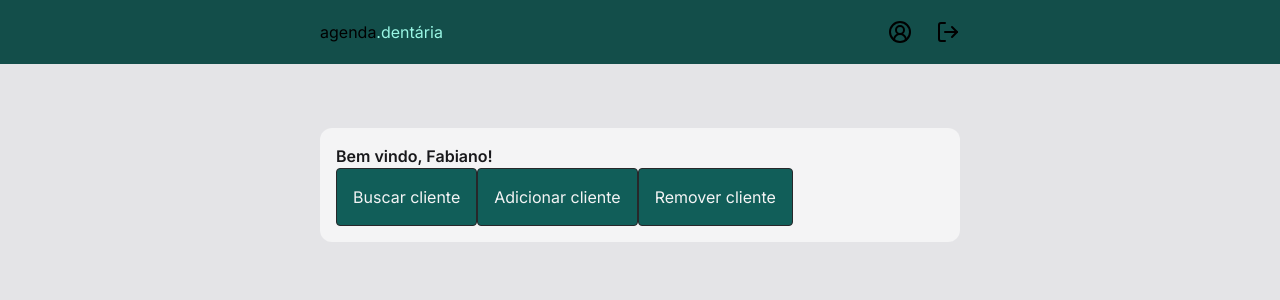
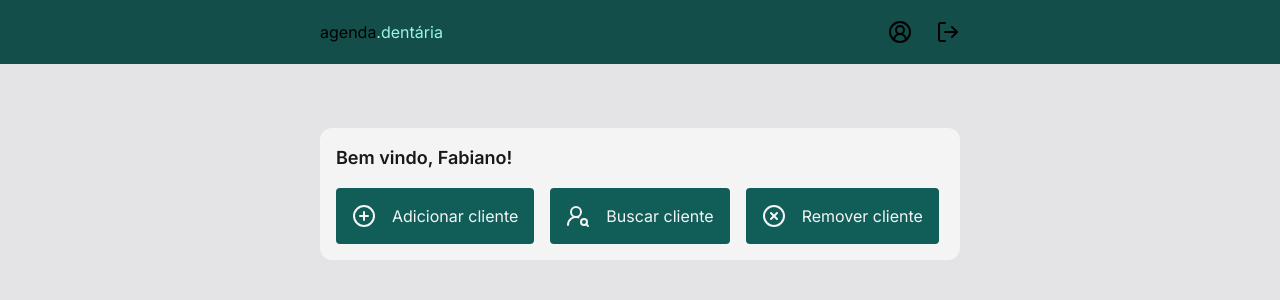
Before and after one commit to fabianomartinsdev/agenda.dentaria, a Next.js app: page /main in a window 1280 px wide. Shown: the top 300 px of the page. Built offline with nearby package versions, Linux system fonts and the light colour scheme.

Commit message:
Fixed main page

```diff
--- a/src/app/components/LinkButton.tsx
+++ /dev/null
@@ -1,30 +0,0 @@
-import { ComponentProps } from "react";
-import { clsx, type ClassValue } from "clsx";
-import { twMerge } from "tailwind-merge";
-
-function cn(...inputs: ClassValue[]) {
-  return twMerge(clsx(inputs));
-}
-
-interface LinkButtonProps extends ComponentProps<"a"> {
-  name: string;
-}
-
-export default function LinkButton({
-  name,
-  className,
-  ...props
-}: LinkButtonProps) {
-  return (
-    <a
-      href=""
-      className={cn(
-        "border border-zinc-800 flex gap-4 p-4 rounded bg-teal-800 text-zinc-100",
-        className
-      )}
-      {...props}
-    >
-      {name}
-    </a>
-  );
-}
--- a/src/app/main/page.tsx
+++ b/src/app/main/page.tsx
@@ -1,8 +1,8 @@
-import { CirclePlus, CircleX, UserRound } from "lucide-react";
+import { CirclePlus, CircleX, UserRoundSearch } from "lucide-react";
 import Header from "../components/Header";
-import LinkButton from "../components/LinkButton";
+import Link from "next/link";
 
-export default function Main() {
+export default async function Main() {
   const user = "Fabiano";
 
   return (
@@ -11,15 +11,31 @@ export default function Main() {
       <main className="mt-16">
         <div className="max-[600px]:flex-col max-[600px]:w-2/3 w-1/2 rounded-xl m-auto flex bg-zinc-100 text-zinc-800 p-4">
           <div className="flex flex-col">
-            <h1 className="text-zinc-900 font-semibold">Bem vindo, {user}!</h1>
-            <div className="flex">
-              <LinkButton name="Buscar cliente"></LinkButton>
-              <LinkButton name="Adicionar cliente">
+            <h1 className="text-lg text-zinc-900 font-semibold">
+              Bem vindo, {user}!
+            </h1>
+            <div className="mt-4 flex gap-4">
+              <Link
+                href="/#"
+                className="flex gap-4 p-4 rounded bg-teal-800 text-zinc-100 hover:bg-teal-700 transition"
+              >
                 <CirclePlus />
-              </LinkButton>
-              <LinkButton name="Remover cliente">
+                Adicionar cliente
+              </Link>
+              <Link
+                href="/#"
+                className="flex gap-4 p-4 rounded bg-teal-800 text-zinc-100 hover:bg-teal-700 transition"
+              >
+                <UserRoundSearch />
+                Buscar cliente
+              </Link>
+              <Link
+                href="/#"
+                className="flex gap-4 p-4 rounded bg-teal-800 text-zinc-100 hover:bg-teal-700 transition"
+              >
                 <CircleX />
-              </LinkButton>
+                Remover cliente
+              </Link>
             </div>
           </div>
         </div>
```
